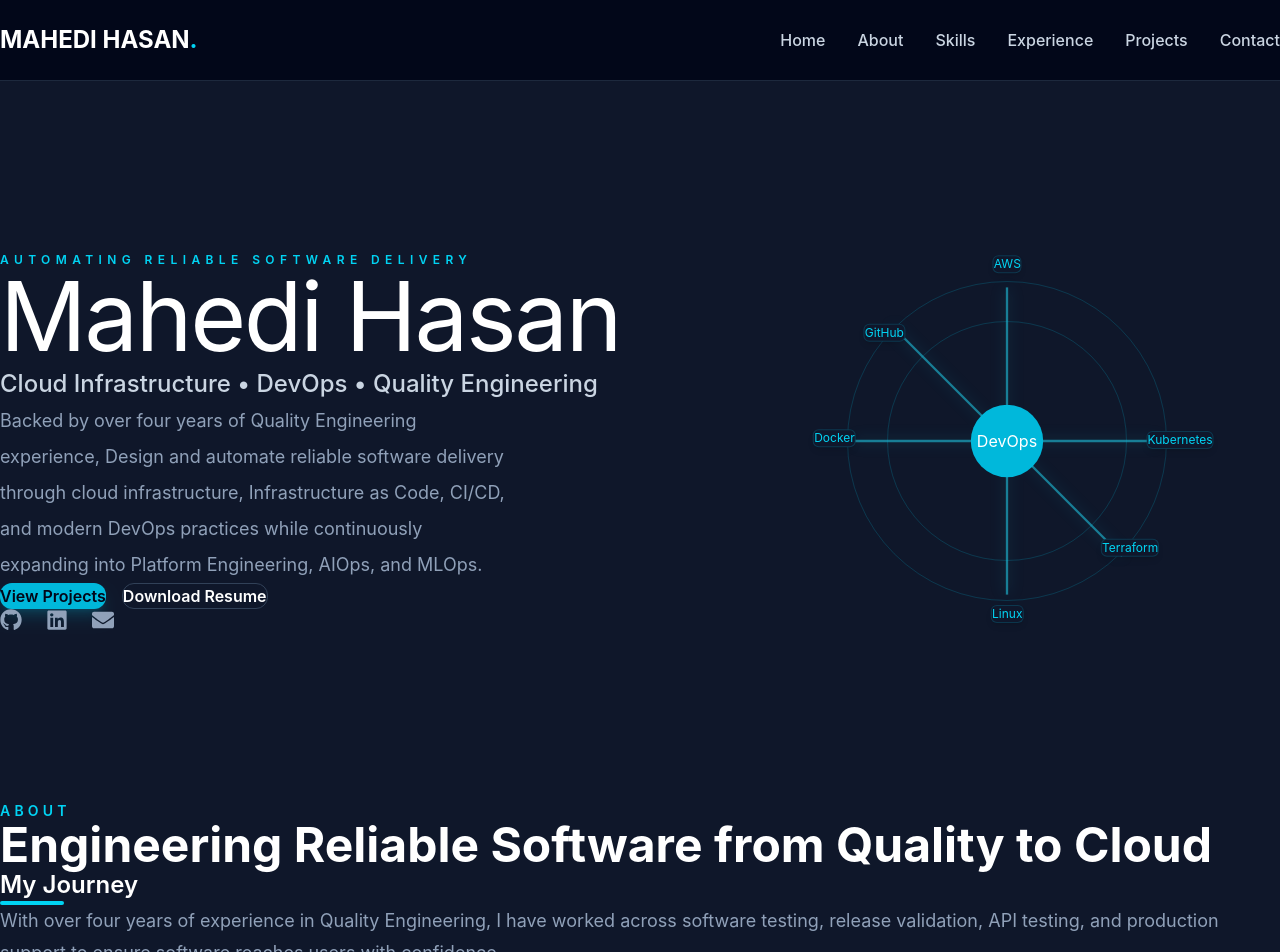
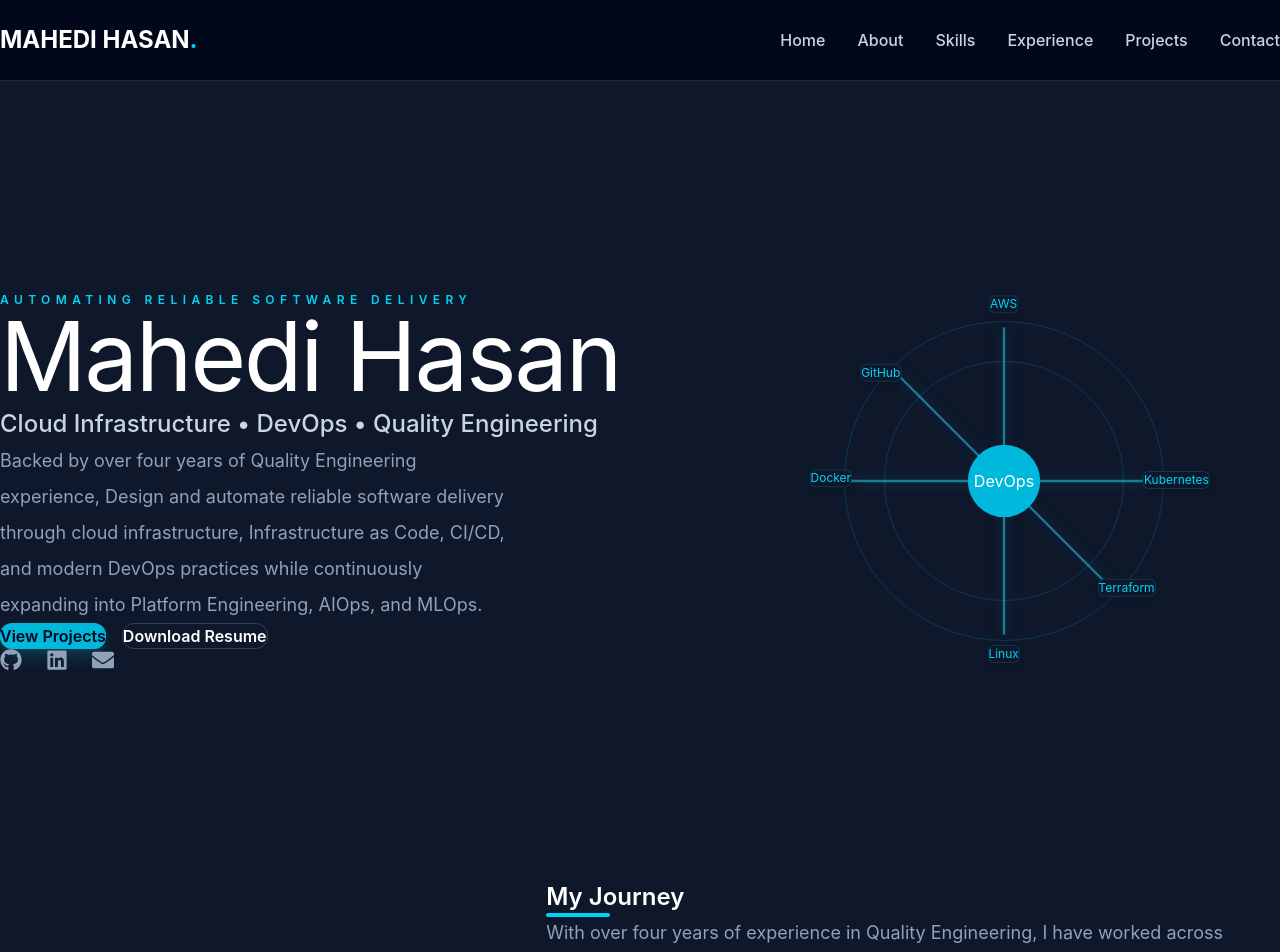
Before and after one commit to mahedihasan171/portfolio, a React (Vite) app: page / in a window 1280 px wide. Shown: the top 952 px of the page. Built offline with nearby package versions, Linux system fonts and the light colour scheme.

Commit message:
Container updated to all section

```diff
--- /dev/null
+++ b/src/components/layout/Container.tsx
@@ -0,0 +1,18 @@
+import { type ReactNode } from "react";
+
+interface ContainerProps {
+  children: ReactNode;
+  className?: string;
+}
+
+const Container = ({ children, className = "" }: ContainerProps) => {
+  return (
+    <div
+      className={`mx-auto w-full max-w-7xl px-6 sm:px-8 lg:px-12 ${className}`}
+    >
+      {children}
+    </div>
+  );
+};
+
+export default Container;
--- a/src/components/layout/Navbar/Navbar.tsx
+++ b/src/components/layout/Navbar/Navbar.tsx
@@ -8,6 +8,7 @@
 import { FaBars, FaTimes } from "react-icons/fa";
 import { useState } from "react";
 import { navigation } from "../../../data/navigation";
+import { Container } from "../";
 
 const Navbar = () => {
 
@@ -18,6 +19,7 @@ const [isMenuOpen, setIsMenuOpen] = useState(false);
 
   return (
     <nav className="sticky top-0 bg-slate-950/90 backdrop-blur-md border-b border-slate-800">
+      <Container className="flex h-20 items-center justify-between">
       {/* Navigation container */}
       <div className="container mx-auto flex h-20 items-center justify-between px-6 lg:px-8">
 
@@ -51,6 +53,7 @@ const [isMenuOpen, setIsMenuOpen] = useState(false);
         </button>
 
       </div>
+      </Container>
     </nav>
   );
 };
--- /dev/null
+++ b/src/components/layout/index.ts
@@ -0,0 +1 @@
+export { default as Container } from "./Container";
--- a/src/sections/About/About.tsx
+++ b/src/sections/About/About.tsx
@@ -4,11 +4,23 @@
 
 import { about } from "../../data/about";
 import { timeline } from "../../data/timeline";
+import { Container } from "../../components/layout";
 
 const About = () => {
   return (
     <section id="about"
     className="mx-auto max-w-7xl px-6 py-32 sm:px-8 lg:px-12">
+    <Container
+  className="
+    flex
+    min-h-[calc(100vh-80px)]
+    flex-col
+    items-center
+    justify-between
+    gap-16
+    lg:flex-row
+  "
+>
 
     {/*Section Heading */}
 
@@ -113,6 +125,7 @@ const About = () => {
       </div>
 
       </div>
+      </Container>
 
     </section>
   );
--- a/src/sections/Hero/Hero.tsx
+++ b/src/sections/Hero/Hero.tsx
@@ -6,6 +6,7 @@
  */
 
 import EngineeringAnimation from "../../components/ui/EngineeringAnimation";
+import { Container } from "../../components/layout";
 import { socialLinks } from "../../data/social";
 import {
   FaGithub,
@@ -13,13 +14,24 @@ import {
   FaEnvelope,
 } from "react-icons/fa";
 
+
 const Hero = () => {
     return (
         <section
             id="hero"
-            className="flex min-h-[calc(100vh-80px)] items-center overflow-hidden"
+            className="flex min-h-screen items-center overflow-hidden pt-20"
         >
-        <div className="mx-auto flex w-full max-w-7xl flex-col gap-20 px-6 py-12 lg:flex-row lg:items-center lg:py-0">
+        <Container
+                  className="
+                    flex
+                    min-h-[calc(100vh-80px)]
+                    flex-col
+                    items-center
+                    justify-between
+                    gap-16
+                    lg:flex-row
+                  "
+                >
 
         {/*Left Side */}
             <div className="flex-[1.2]">
@@ -107,9 +119,7 @@ const Hero = () => {
             <EngineeringAnimation />
         </div>
 
-        </div>
-
-
+        </Container>
 
       </section>
     );
```
